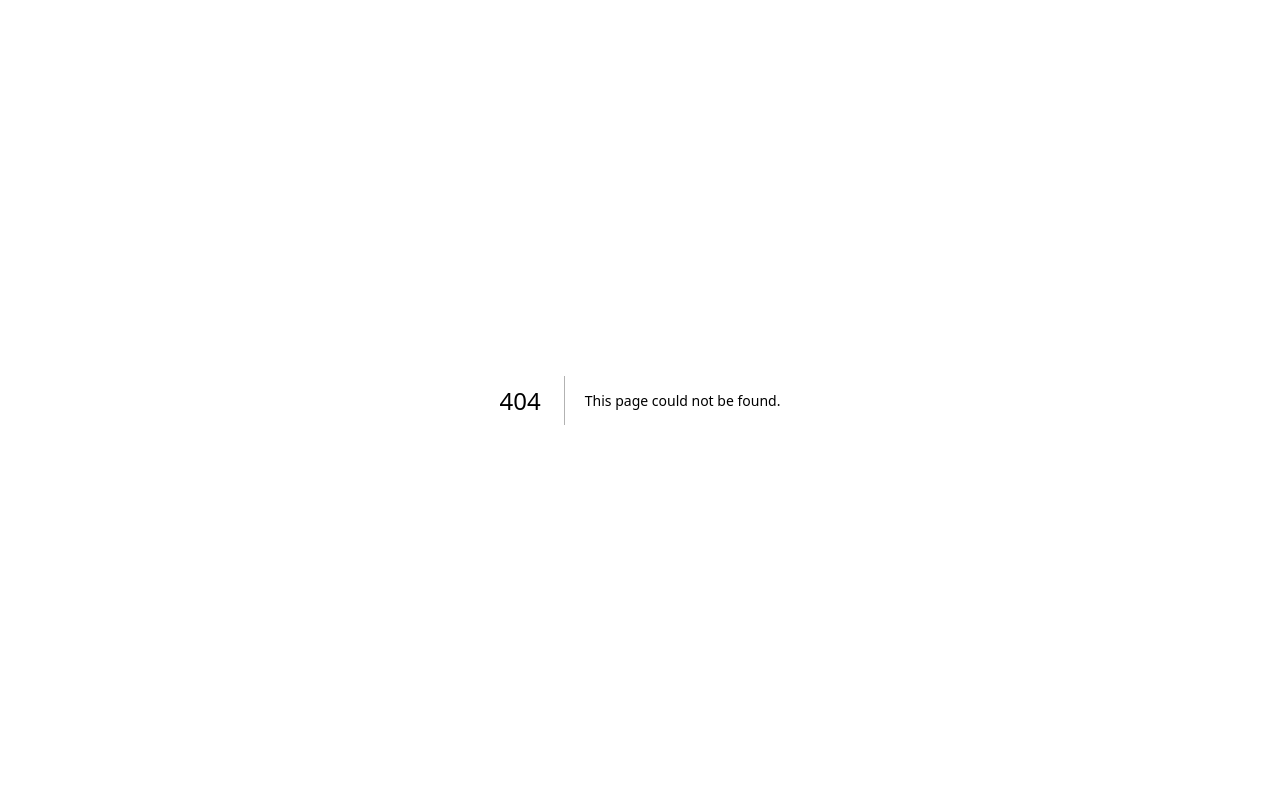
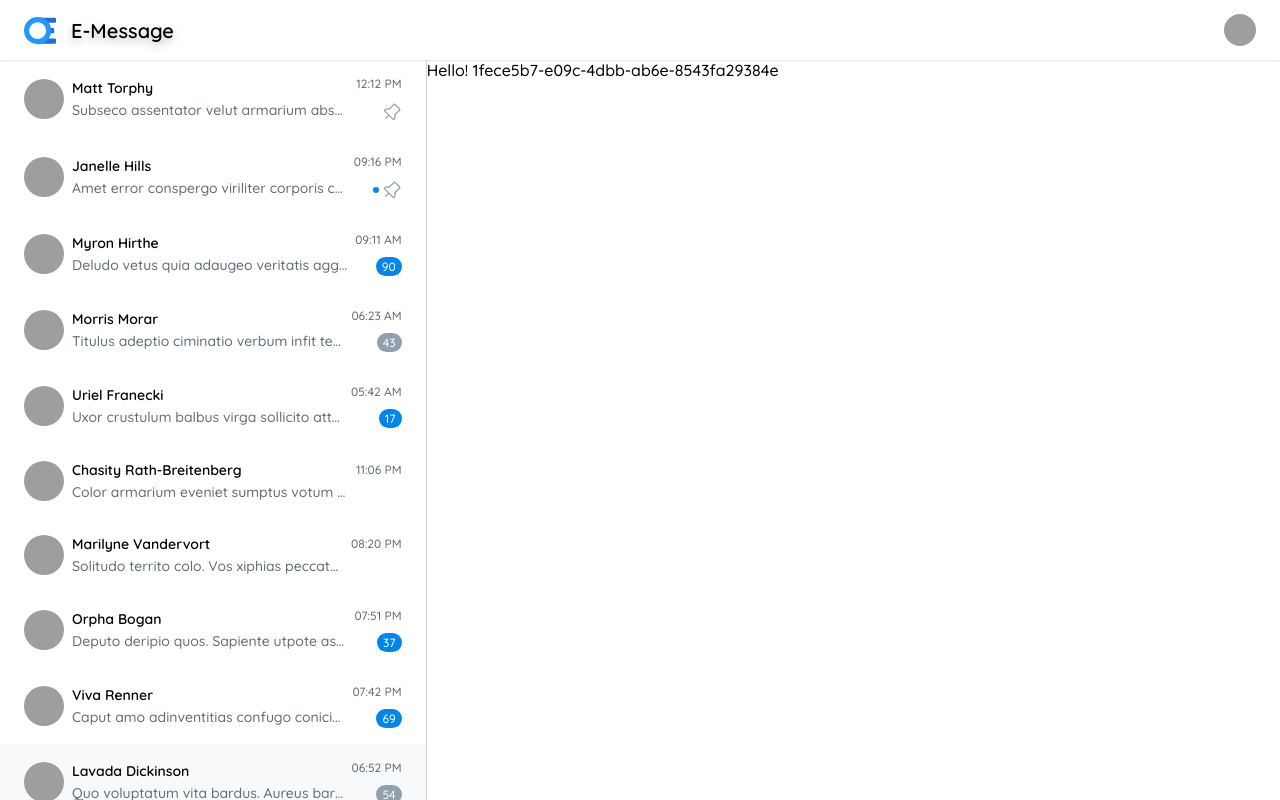
Before and after one commit to nikulin-anton/oe-messenger, a Next.js app: page /messenger/1fece5b7-e09c-4dbb-ab6e-8543fa29384e in a window 1280 px wide. Before the commit this address had no page. Built offline with nearby package versions, Linux system fonts and the light colour scheme; grey boxes are pictures that could not be loaded.

Commit message:
Start adding chat page

```diff
--- a/src/app/components/Icon/icon-mapper.ts
+++ b/src/app/components/Icon/icon-mapper.ts
@@ -1,6 +1,9 @@
-const iconsMap = new Map([["pin", import("../../assets/icons/pin.svg")]]);
+const iconsMap = new Map([
+  ["pin", import("../../assets/icons/pin.svg")],
+  ["chat", import("../../assets/icons/chat.svg")],
+]);
 
-export async function getIconByName(name: string): Promise<string> {
+export function getIconByName(name: string): Promise<string> {
   if (iconsMap.has(name)) {
     return new Promise((resolve, reject) =>
       iconsMap
--- a/src/app/globals.css
+++ b/src/app/globals.css
@@ -6,6 +6,7 @@
   --bg-block-3: #8fa0af;
   --system-info: #0086ea;
   --border-primary: #cdd5de;
+  --interactive-gray-hover: #f8f9fa;
 
   --max-width: 1100px;
   --font-family: "Quicksand", sans-serif;
@@ -22,6 +23,7 @@
     --bg-block-primary: #21262b;
     --system-info: #0d6cbd;
     --border-primary: #4a545c;
+    --interactive-gray-hover: #353c43;
   }
 }
 
--- /dev/null
+++ b/src/app/messenger/[chatId]/page.tsx
@@ -0,0 +1,7 @@
+type Props = {
+  params: { chatId: string };
+};
+
+export default function ChatHistory({ params }: Props) {
+  return <div>Hello! {params.chatId}</div>;
+}
--- a/src/app/messenger/components/ChatListItem/ChatListItem.tsx
+++ b/src/app/messenger/components/ChatListItem/ChatListItem.tsx
@@ -1,21 +1,30 @@
+"use client";
+
 import Avatar from "@/app/components/Avatar/Avatar";
 import Dot from "@/app/components/Dot/Dot";
 import Icon from "@/app/components/Icon/Icon";
 import Label from "@/app/components/Label/Label";
 import { Chat } from "@/app/interfaces/chat";
 import style from "./chat-list-item.module.css";
+import Link from "next/link";
+import { usePathname } from "next/navigation";
 
 type Props = { chat: Chat };
 
 export default function ChatListItem({ chat }: Props) {
+  const pathname = usePathname();
   const fullName = `${chat.interlocutor.firstName} ${chat.interlocutor.lastName}`;
   const lastMessageTime = chat.lastMessage.dateTime.toLocaleTimeString(
     "en-us",
     { hour: "2-digit", minute: "2-digit" }
   );
 
+  const href = `/messenger/${chat.id}`;
+  const isActive = pathname === href;
+  const className = [style.item, isActive ? style.itemActive : ""].join(" ");
+
   return (
-    <div className={style.item}>
+    <Link href={href} className={className}>
       <Avatar
         src={chat.interlocutor.avatar}
         alt={chat.interlocutor.username + " Avatar"}
@@ -40,6 +49,6 @@ export default function ChatListItem({ chat }: Props) {
           {chat.isPinned && <Icon name="pin" alt="Pinned"></Icon>}
         </div>
       </div>
-    </div>
+    </Link>
   );
 }
--- a/src/app/messenger/components/ChatListItem/chat-list-item.module.css
+++ b/src/app/messenger/components/ChatListItem/chat-list-item.module.css
@@ -5,6 +5,10 @@
   gap: 8px;
   align-items: center;
   max-height: 100%;
+}
+
+.itemActive {
+  background-color: var(--interactive-gray-hover);
 }
 
 .middleBlock {
--- a/src/app/messenger/layout.tsx
+++ b/src/app/messenger/layout.tsx
@@ -7,11 +7,10 @@ export default function MessengerLayout({ children }: { children: ReactNode }) {
   return (
     <section className={styles.messengerLayout}>
       <Header />
-      <div className={styles.messengerPage}>
+      <div className={styles.messengerPageContainer}>
         <ChatList />
-        <div>Here will be messages</div>
+        {children}
       </div>
-      {children}
     </section>
   );
 }
--- a/src/app/messenger/messenger.module.css
+++ b/src/app/messenger/messenger.module.css
@@ -4,9 +4,17 @@
   height: 100%;
 }
 
-.messengerPage {
+.messengerPageContainer {
   display: grid;
   grid-template-columns: 1fr 2fr;
   height: 100%;
   overflow: hidden;
 }
+
+.messengerEmptyPage {
+  display: flex;
+  flex-direction: column;
+  gap: 10px;
+  justify-content: center;
+  align-items: center;
+}
```
Also changed, not shown: src/app/messenger/page.tsx (+11 -1 lines), src/app/assets/icons/chat.svg (added).
